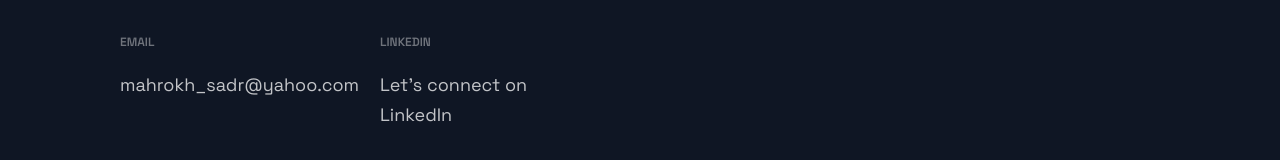
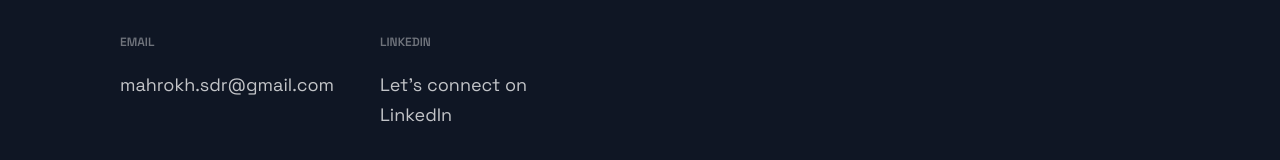
Before and after one commit to mahrokh-sadro/My-Portfolio-Website, a Next.js app: page / in a window 1280 px wide. Shown: the part 3212-3372 px from the top of the page. Built offline with nearby package versions, Linux system fonts and the light colour scheme.

Commit message:
final 4 4 25

```diff
--- a/src/components/Footer/Footer.js
+++ b/src/components/Footer/Footer.js
@@ -1,8 +1,18 @@
-import React from 'react';
-import { AiFillGithub, AiFillYahoo, AiFillLinkedin } from 'react-icons/ai';
+import React from "react";
+import { AiFillGithub, AiFillYahoo, AiFillLinkedin } from "react-icons/ai";
 
-import { SocialIcons } from '../Header/HeaderStyles';
-import { CompanyContainer, FooterWrapper, LinkColumn, LinkItem, LinkList, LinkTitle, Slogan, SocialContainer, SocialIconsContainer } from './FooterStyles';
+import { SocialIcons } from "../Header/HeaderStyles";
+import {
+  CompanyContainer,
+  FooterWrapper,
+  LinkColumn,
+  LinkItem,
+  LinkList,
+  LinkTitle,
+  Slogan,
+  SocialContainer,
+  SocialIconsContainer,
+} from "./FooterStyles";
 
 const Footer = () => {
   return (
@@ -10,19 +20,20 @@ const Footer = () => {
       <LinkList>
         <LinkColumn>
           <LinkTitle>Email</LinkTitle>
-          <LinkItem href="mailto:mahrokh_sadr@yahoo.com">
-          mahrokh_sadr@yahoo.com
+          <LinkItem href="mailto:mahrokh.sdr@gmail.com">
+            mahrokh.sdr@gmail.com
           </LinkItem>
         </LinkColumn>
         <LinkColumn>
           <LinkTitle>LINKEDIN</LinkTitle>
-          <LinkItem href="https://www.linkedin.com/in/mahrokh-sadro-413bb2211/">Let's connect on LinkedIn
-</LinkItem>
+          <LinkItem href="https://www.linkedin.com/in/mahrokh-sadro-413bb2211/">
+            Let's connect on LinkedIn
+          </LinkItem>
         </LinkColumn>
       </LinkList>
       <SocialIconsContainer>
         <CompanyContainer>
-          <Slogan>                        </Slogan>
+          <Slogan> </Slogan>
         </CompanyContainer>
         <SocialContainer>
           <SocialIcons href="https://github.com/mahrokh-sadro?tab=repositories">
@@ -31,7 +42,7 @@ const Footer = () => {
           <SocialIcons href="">
             <AiFillLinkedin size="3rem" />
           </SocialIcons>
-          <SocialIcons href="mailto:mahrokh_sadr@yahoo.com">
+          <SocialIcons href="mailto:mahrokh.sdr@gmail.com">
             <AiFillYahoo size="3rem" />
           </SocialIcons>
         </SocialContainer>
@@ -40,5 +51,4 @@ const Footer = () => {
   );
 };
 
-
 export default Footer;
--- a/src/components/Header/Header.js
+++ b/src/components/Header/Header.js
@@ -88,7 +88,7 @@ const Header = () => (
       <SocialIcons href="https://www.linkedin.com/in/mahrokh-sadro-413bb2211/">
         <AiFillLinkedin size="3rem" />
       </SocialIcons>
-      <SocialIcons href="mailto:mahrokh_sadr@yahoo.com">
+      <SocialIcons href="mailto:mahrokh.sdr@gmail.com">
         <AiFillYahoo size="3rem" />
       </SocialIcons>
     </Div3>
```
